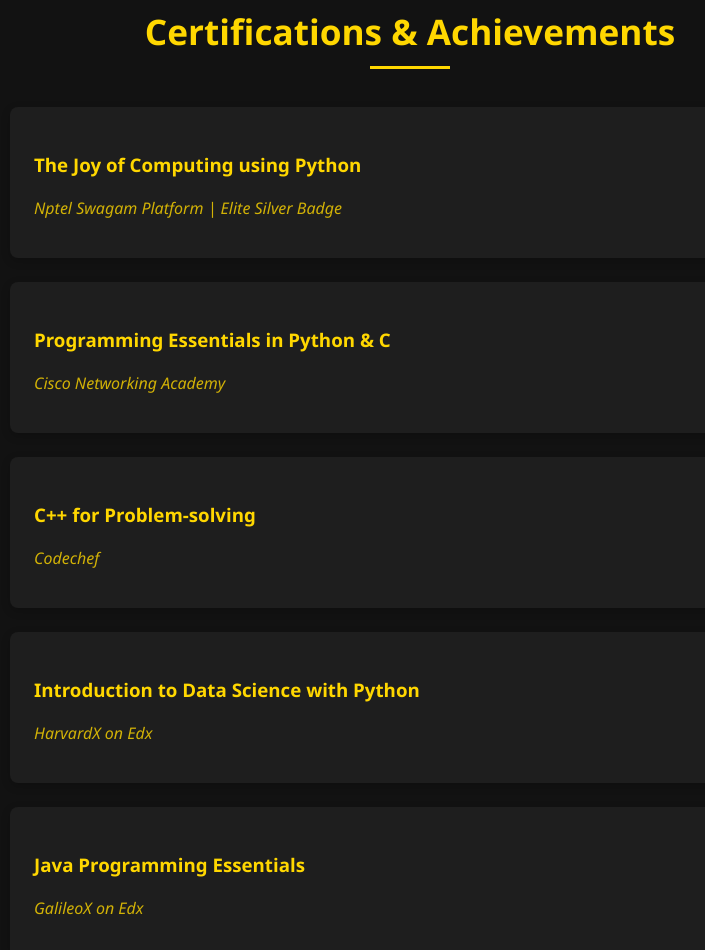
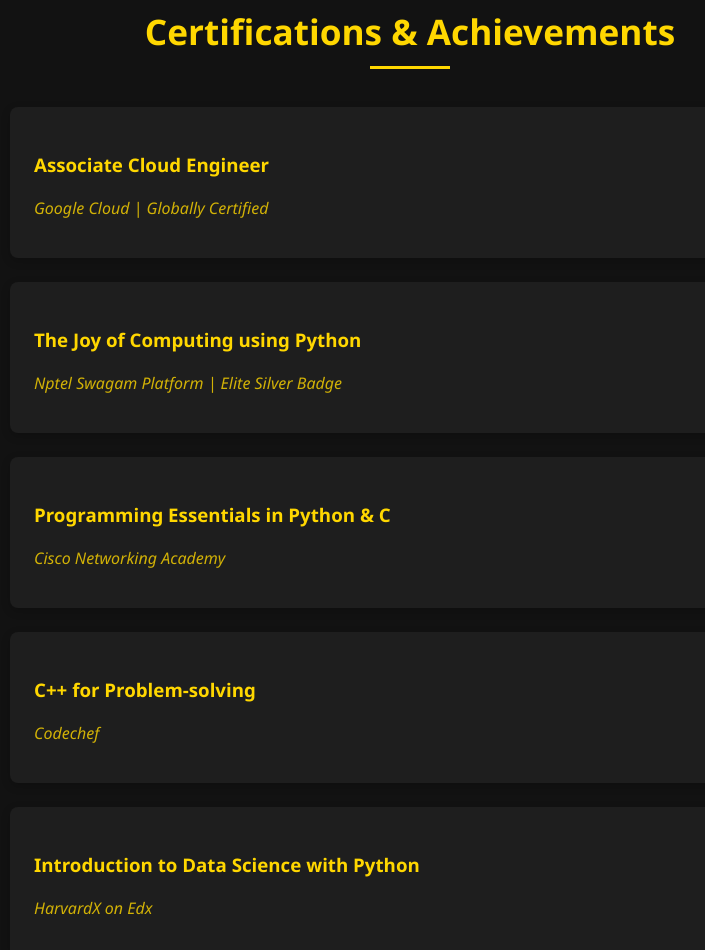
Before and after one commit to 228w1a1281/portofolio, a plain HTML site: page index.html in a window 1280 px wide. Shown: the part 4739-5689 px from the top of the page, without its empty margins (230-935 px from the left). Drawn offline with Linux system fonts and the light colour scheme.

Commit message:
first commit

```diff
--- a/index.html
+++ b/index.html
@@ -195,6 +195,10 @@
             <h2>Certifications & Achievements</h2>
             <div class="certifications-grid">
                 <div class="certification-card">
+                    <h3>Associate Cloud Engineer</h3>
+                    <p class="certification-meta">Google Cloud | Globally Certified</p>
+                </div>
+                <div class="certification-card">
                     <h3>The Joy of Computing using Python</h3>
                     <p class="certification-meta">Nptel Swagam Platform | Elite Silver Badge</p>
                 </div>
```
